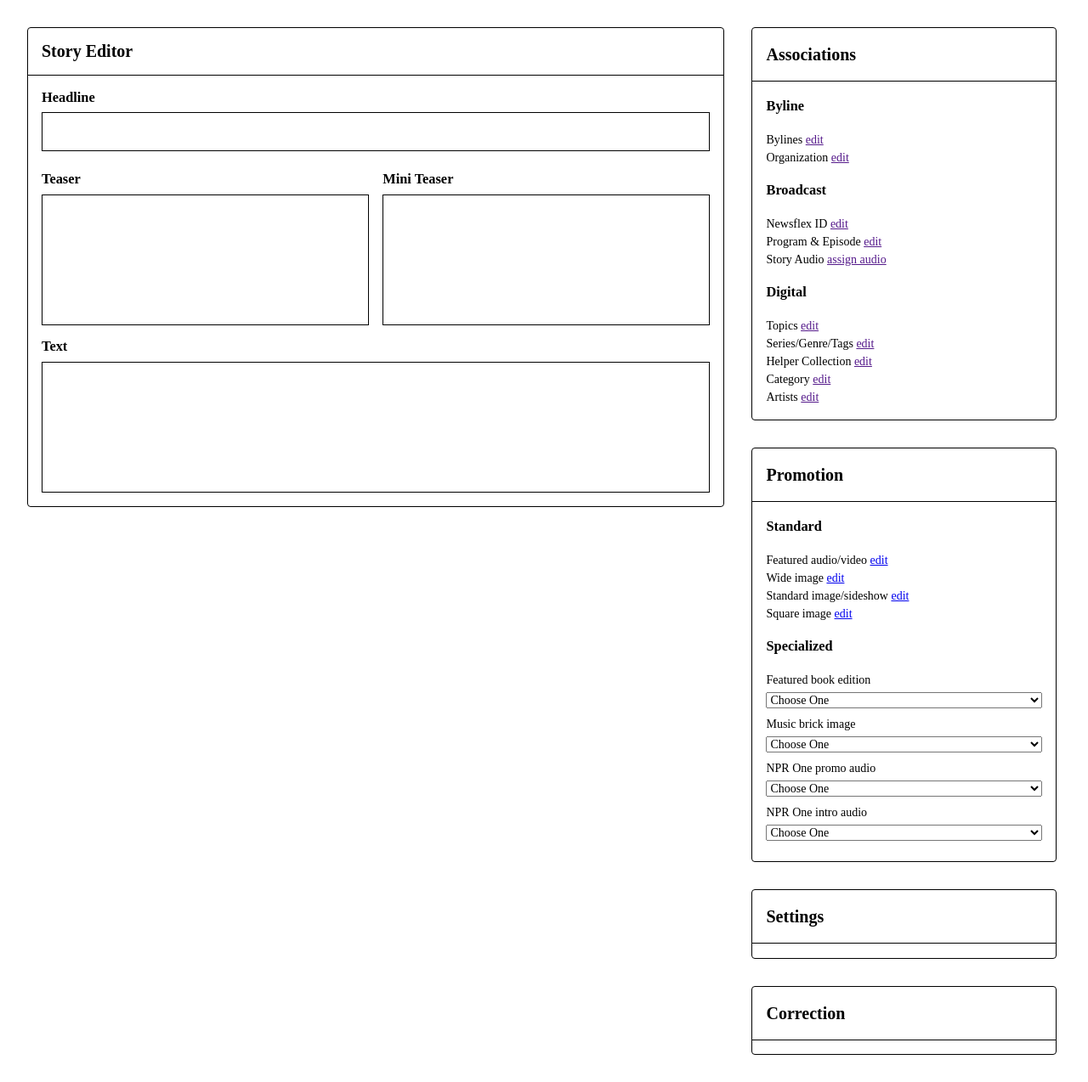
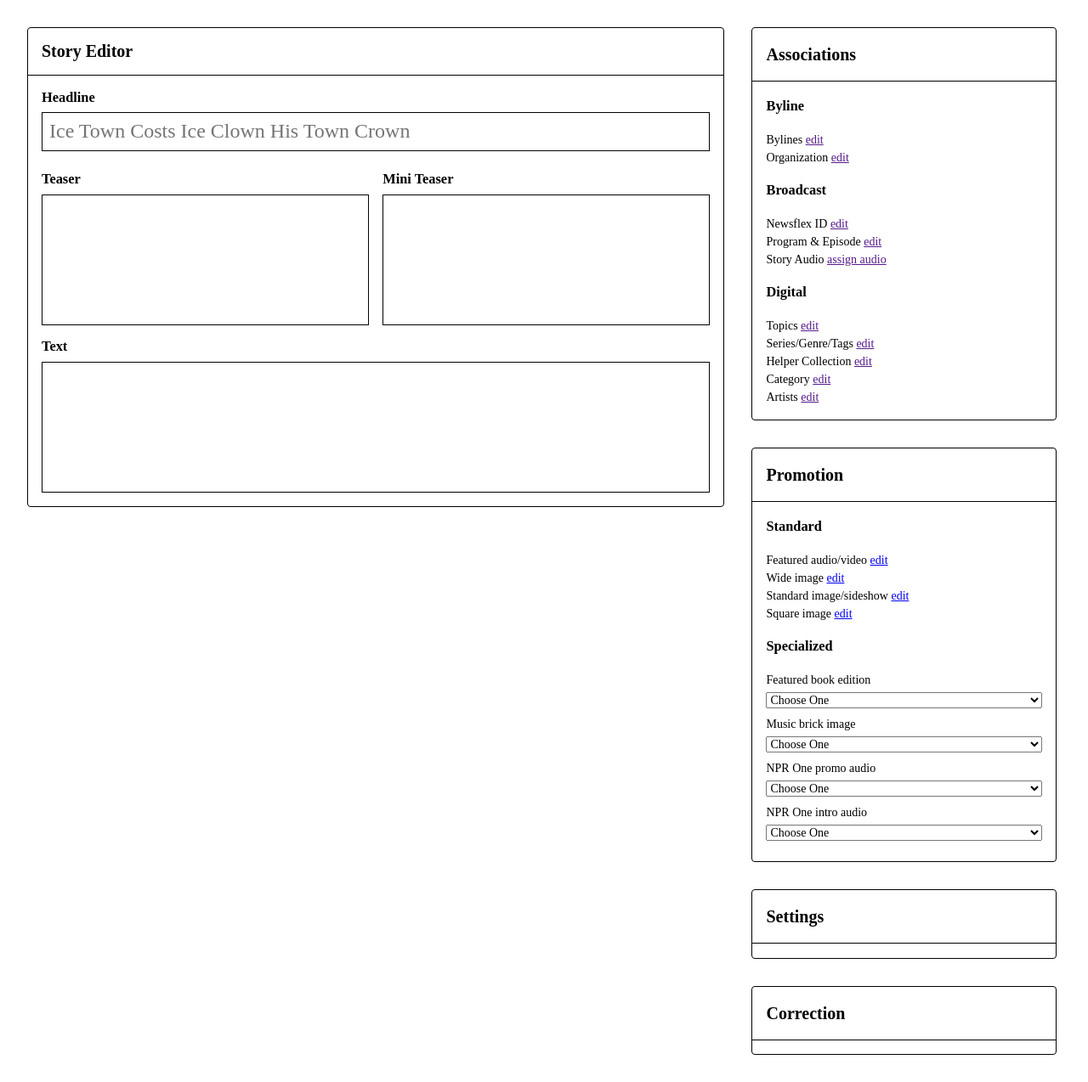
Before and after one commit to joshosbrn/seamus-associations, a Jekyll site: the page built from index.html, in a window 1280 px wide. Shown: the whole page at 85% size. Built offline with Jekyll 4.4.1, drawn with Linux system fonts in a browser that asks for light colours; nearby versions of some CDN libraries.

Commit message:
added placeholder headline to input

```diff
--- a/_includes/story-editor.html
+++ b/_includes/story-editor.html
@@ -4,7 +4,7 @@
     <div class="pa3 mt0 pt0">
       <div>
         <h3 class="mv2">Headline</h3>
-        <input class="w-100 outline-0 b--black pa2 f3 ba mb3" type="text" value="">
+        <input placeholder="Ice Town Costs Ice Clown His Town Crown" class="w-100 outline-0 b--black pa2 f3 ba mb3" type="text" value="">
       </div>
       <div>
         <div class="w-50 fl pr2">
```
